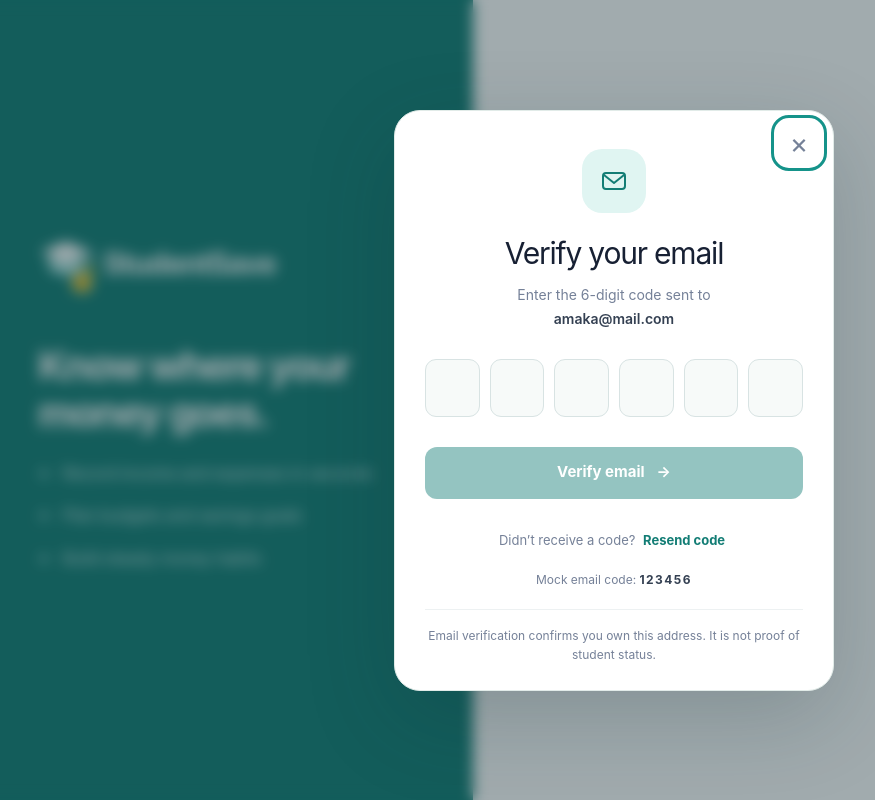
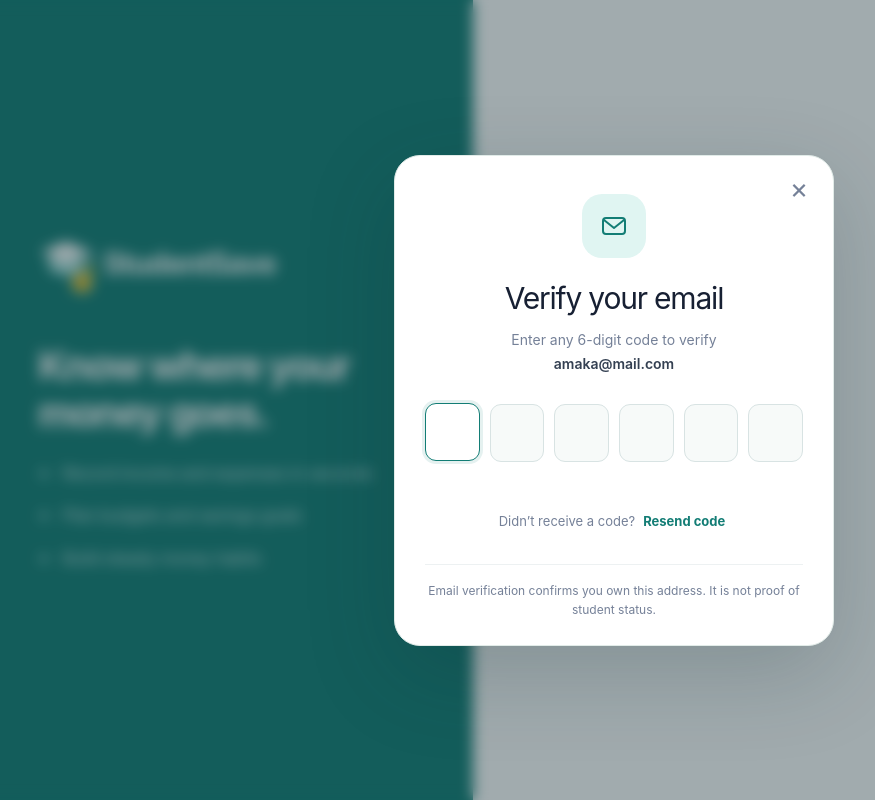
Before and after one commit to Clemkingz/student-save, a Next.js app in the folder apps/web/: page /auth/verify-email in a window 1280 px wide. Shown: the whole page, without its empty margins (26-901 px from the left). Built offline with nearby package versions, Linux system fonts and the light colour scheme.

Commit message:
Refactor code structure for improved readability and maintainability

```diff
--- a/apps/web/src/app/auth/verify-email/page.tsx
+++ b/apps/web/src/app/auth/verify-email/page.tsx
@@ -1,6 +1,6 @@
 "use client";
 
-import { Suspense, useEffect, useRef, useState, type FormEvent } from "react";
+import { Suspense, useEffect, useRef, useState } from "react";
 import { useRouter, useSearchParams } from "next/navigation";
 import { AuthFrame } from "../_components/AuthFrame";
 import modal from "./verification.module.css";
@@ -14,14 +14,13 @@ function VerifyEmailContent() {
   const code = digits.join("");
   const dialogRef = useRef<HTMLDialogElement>(null);
   const inputRefs = useRef<(HTMLInputElement | null)[]>([]);
-  const [error, setError] = useState("");
   const [notice, setNotice] = useState("");
-  const [mockCode, setMockCode] = useState("");
   const [verified, setVerified] = useState(false);
 
   useEffect(() => {
     const dialog = dialogRef.current;
     dialog?.showModal();
+    inputRefs.current[0]?.focus({ preventScroll: true });
     return () => dialog?.close();
   }, []);
 
@@ -29,47 +28,30 @@ function VerifyEmailContent() {
     const saved = localStorage.getItem(storageKey);
     if (saved) {
       try {
-        const record = JSON.parse(saved) as { code?: string; verified?: boolean };
-        if (record.code && /^\d{6}$/.test(record.code)) {
-          setMockCode(record.code);
-          setVerified(Boolean(record.verified));
-          return;
-        }
+        const record = JSON.parse(saved) as { verified?: boolean };
+        setVerified(record.verified === true);
+        return;
       } catch {
         // Replace invalid mock data with a fresh verification record.
       }
     }
-
-    const initialCode = "123456";
-    localStorage.setItem(storageKey, JSON.stringify({ code: initialCode, verified: false }));
-    setMockCode(initialCode);
+    localStorage.setItem(storageKey, JSON.stringify({ verified: false }));
+    setVerified(false);
   }, [storageKey]);
 
   useEffect(() => {
     if (!verified) return;
+    dialogRef.current?.focus({ preventScroll: true });
     const timeout = window.setTimeout(() => {
       router.replace(`/auth/wallet-setup?email=${encodeURIComponent(email)}`);
     }, 1500);
     return () => window.clearTimeout(timeout);
   }, [email, router, verified]);
 
-  function handleSubmit(event: FormEvent<HTMLFormElement>) {
-    event.preventDefault();
+  useEffect(() => {
+    if (verified || !/^\d{6}$/.test(code)) return;
     setNotice("");
-
-    if (!/^\d{6}$/.test(code)) {
-      setError("Enter the 6-digit code from your email.");
-      return;
-    }
-
-    setError("");
-    if (code !== mockCode) {
-      setNotice("");
-      setError("That code doesn’t match. Check the mock code below and try again.");
-      return;
-    }
-
-    localStorage.setItem(storageKey, JSON.stringify({ code: mockCode, verified: true }));
+    localStorage.setItem(storageKey, JSON.stringify({ code, verified: true }));
     const pendingSignup = localStorage.getItem("studentsave:pending-signup");
     if (pendingSignup) {
       try {
@@ -88,17 +70,14 @@ function VerifyEmailContent() {
       }
     }
     setVerified(true);
-  }
+  }, [code, email, storageKey, verified]);
 
   function handleResend() {
-    const nextCode = "123456";
-    localStorage.setItem(storageKey, JSON.stringify({ code: nextCode, verified: false }));
-    setMockCode(nextCode);
+    localStorage.setItem(storageKey, JSON.stringify({ verified: false }));
     setVerified(false);
     setDigits(Array(6).fill(""));
-    inputRefs.current[0]?.focus();
-    setNotice("A new mock verification code is ready: 123456");
-    setError("");
+    inputRefs.current[0]?.focus({ preventScroll: true });
+    setNotice("Mock code resent. Enter any six digits to continue.");
   }
 
   function fillDigits(value: string, index: number) {
@@ -109,9 +88,8 @@ function VerifyEmailContent() {
       [...incoming].forEach((digit, offset) => { next[index + offset] = digit; });
       return next;
     });
-    setError("");
     setNotice("");
-    inputRefs.current[Math.min(index + incoming.length, 5)]?.focus();
+    inputRefs.current[Math.min(index + incoming.length, 5)]?.focus({ preventScroll: true });
   }
 
   function closeModal() {
@@ -123,19 +101,34 @@ function VerifyEmailContent() {
       <dialog
         ref={dialogRef}
         className={modal.dialog}
-        aria-labelledby="verification-title"
+        aria-labelledby={verified ? "verification-success-title" : "verification-title"}
         aria-describedby={verified ? undefined : "verification-description"}
+        onKeyDown={(event) => {
+          if (verified || event.target instanceof HTMLInputElement || event.ctrlKey || event.metaKey || event.altKey) return;
+          if (/^[0-9]$/.test(event.key)) {
+            event.preventDefault();
+            const nextEmpty = digits.findIndex((digit) => !digit);
+            fillDigits(event.key, nextEmpty === -1 ? 0 : nextEmpty);
+          }
+        }}
         onCancel={(event) => { event.preventDefault(); if (!verified) closeModal(); }}
       >
         <button className={modal.close} type="button" aria-label="Return to sign up" onClick={closeModal} disabled={verified}>×</button>
-        <div className={`${modal.icon} ${verified ? modal.successIcon : ""}`} aria-hidden="true">
-          <svg viewBox="0 0 32 32">{verified ? <path d="m8 16 5.2 5.2L24 10.5" /> : <><rect x="5" y="8" width="22" height="16" rx="3" /><path d="m6 10 10 8 10-8" /></>}</svg>
-        </div>
-        <h1 id="verification-title">{verified ? "Email verified" : "Verify your email"}</h1>
-        {verified ? <p className={modal.description} role="status">Taking you to wallet setup…</p> : <>
-          <p className={modal.description} id="verification-description">Enter the 6-digit code sent to <strong>{email}</strong></p>
-          <form onSubmit={handleSubmit} noValidate>
-            <div className={modal.digits} role="group" aria-label="Six-digit verification code">
+        <div className={modal.stage}>
+          <div className={`${modal.entry} ${verified ? modal.hidden : ""}`} inert={verified} aria-hidden={verified}>
+            <div className={modal.icon} aria-hidden="true">
+              <svg viewBox="0 0 32 32"><rect x="5" y="8" width="22" height="16" rx="3" /><path d="m6 10 10 8 10-8" /></svg>
+            </div>
+            <h1 id="verification-title">Verify your email</h1>
+          <p className={modal.description} id="verification-description">Enter any 6-digit code to verify <strong>{email}</strong></p>
+          <div>
+            <div className={modal.digits} role="group" aria-label="Six-digit verification code"
+              onClick={(event) => {
+                if (event.target !== event.currentTarget) return;
+                const nextEmpty = digits.findIndex((digit) => !digit);
+                inputRefs.current[nextEmpty === -1 ? 0 : nextEmpty]?.focus({ preventScroll: true });
+              }}
+            >
               {digits.map((digit, index) => <input
                 key={index}
                 ref={(element) => { inputRefs.current[index] = element; }}
@@ -143,15 +136,12 @@ function VerifyEmailContent() {
                 inputMode="numeric"
                 autoComplete={index === 0 ? "one-time-code" : "off"}
                 aria-label={`Digit ${index + 1} of 6`}
-                aria-invalid={Boolean(error)}
-                aria-describedby={error ? "verification-error" : "mock-code"}
                 value={digit}
                 autoFocus={index === 0}
                 onFocus={(event) => event.target.select()}
                 onChange={(event) => {
                   if (!event.target.value) {
                     setDigits((current) => current.map((value, position) => position === index ? "" : value));
-                    setError("");
                     setNotice("");
                   } else fillDigits(event.target.value, index);
                 }}
@@ -160,26 +150,30 @@ function VerifyEmailContent() {
                   if (event.key === "Backspace" && !digit && index > 0) {
                     event.preventDefault();
                     setDigits((current) => current.map((value, position) => position === index - 1 ? "" : value));
-                    inputRefs.current[index - 1]?.focus();
-                    setError("");
+                    inputRefs.current[index - 1]?.focus({ preventScroll: true });
                   }
                   if (event.key === "ArrowLeft" || event.key === "ArrowRight") {
                     event.preventDefault();
-                    inputRefs.current[Math.max(0, Math.min(5, index + (event.key === "ArrowLeft" ? -1 : 1)))]?.focus();
+                    inputRefs.current[Math.max(0, Math.min(5, index + (event.key === "ArrowLeft" ? -1 : 1)))]?.focus({ preventScroll: true });
                   }
                 }}
               />)}
             </div>
             <div className={modal.feedback}>
-              {error && <p className={modal.error} id="verification-error" role="alert">{error}</p>}
               {notice && <p role="status">{notice}</p>}
             </div>
-            <button className={modal.verify} type="submit" disabled={code.length !== 6 || !mockCode}>Verify email <span aria-hidden="true">→</span></button>
-          </form>
+          </div>
           <p className={modal.resend}>Didn’t receive a code? <button type="button" onClick={handleResend}>Resend code</button></p>
-          <p className={modal.mock} id="mock-code">Mock email code: <strong>{mockCode || "Loading…"}</strong></p>
           <p className={modal.hint}>Email verification confirms you own this address. It is not proof of student status.</p>
-        </>}
+          </div>
+          <div className={`${modal.success} ${verified ? modal.visible : ""}`} inert={!verified} aria-hidden={!verified}>
+            <div className={`${modal.icon} ${verified ? modal.successIcon : ""}`} aria-hidden="true">
+              <svg viewBox="0 0 32 32"><path d="m8 16 5.2 5.2L24 10.5" /></svg>
+            </div>
+            <h1 id="verification-success-title">Email verified</h1>
+            <p className={modal.description} role="status">{verified ? "Taking you to wallet setup…" : ""}</p>
+          </div>
+        </div>
       </dialog>
     </AuthFrame>
   );
--- a/apps/web/src/app/auth/verify-email/verification.module.css
+++ b/apps/web/src/app/auth/verify-email/verification.module.css
@@ -1,4 +1,4 @@
-.dialog { width: min(440px, calc(100% - 32px)); max-height: calc(100dvh - 32px); margin: auto; padding: 38px 30px 26px; overflow-y: auto; border: 1px solid #e1ebe8; border-radius: 26px; color: #172033; background: #fff; box-shadow: 0 28px 90px #102c3433; text-align: center; animation: modalEnter .4s cubic-bezier(.16, 1, .3, 1) both; }
+.dialog { box-sizing: border-box; width: min(440px, calc(100% - 32px)); max-height: calc(100vh - 32px); max-height: calc(100dvh - 32px); overscroll-behavior: contain; scrollbar-width: thin; margin: auto; padding: clamp(28px, 5vh, 38px) clamp(16px, 5vw, 30px) 26px; overflow-y: auto; border: 1px solid #e1ebe8; border-radius: 26px; color: #172033; background: #fff; box-shadow: 0 28px 90px #102c3433; text-align: center; animation: modalEnter .4s cubic-bezier(.16, 1, .3, 1) both; }
 .dialog::backdrop { background: #142d3666; backdrop-filter: blur(7px); animation: backdropEnter .3s ease both; }
 .close { position: absolute; top: 10px; right: 12px; width: 44px; height: 44px; border: 0; border-radius: 12px; color: #758198; background: transparent; font-size: 28px; cursor: pointer; }
 .close:hover { color: #137d75; background: #f0f8f6; }
@@ -8,25 +8,27 @@
 .description { margin: 0; color: #758198; font-size: 14px; line-height: 1.7; overflow-wrap: anywhere; }
 .description strong { display: block; color: #344052; font-weight: 600; }
 .digits { display: grid; grid-template-columns: repeat(6, minmax(0, 1fr)); gap: clamp(5px, 2vw, 10px); margin-top: 28px; }
-.digits input { width: 100%; min-width: 0; height: clamp(46px, 13vw, 58px); padding: 0; border: 1px solid #d8e3e3; border-radius: 11px; color: #172033; background: #f7faf9; text-align: center; font-family: inherit; font-size: clamp(20px, 6vw, 26px); font-weight: 600; caret-color: #137d75; transition: border-color .18s, box-shadow .18s, background .18s, transform .18s; }
-.digits input:focus { outline: none; border-color: #137d75; background: #fff; box-shadow: 0 0 0 3px #137d751c; transform: translateY(-2px); }
-.digits input[aria-invalid="true"] { border-color: #dc6b6b; background: #fffafa; }
+.digits input { box-sizing: border-box; width: 100%; min-width: 0; height: clamp(46px, 13vw, 58px); padding: 0; border: 1px solid #d8e3e3; border-radius: 11px; color: #172033; background: #f7faf9; text-align: center; font-family: inherit; font-size: clamp(20px, 6vw, 26px); font-weight: 600; caret-color: #137d75; transition: border-color .18s, box-shadow .18s, background .18s, transform .18s; }
+.digits input:focus { outline: none; border-color: #137d75; background: #fff; box-shadow: 0 0 0 3px #137d751c; transform: translateY(-1px); }
 .feedback { min-height: 30px; padding: 8px 0; color: #176d67; font-size: 12px; line-height: 1.5; }
 .feedback p { margin: 0; }
-.feedback .error { color: #b91c1c; }
-.verify { display: flex; width: 100%; min-height: 52px; justify-content: center; align-items: center; gap: 12px; border: 0; border-radius: 12px; color: #fff; background: #137d75; font: inherit; font-size: 15px; font-weight: 700; cursor: pointer; transition: transform .18s, background .18s, box-shadow .18s; }
-.verify:hover:not(:disabled) { transform: translateY(-2px); background: #0d6f69; box-shadow: 0 8px 20px #137d7529; }
-.verify:disabled { opacity: .45; cursor: not-allowed; }
-.verify span { transition: transform .18s; }
-.verify:hover:not(:disabled) span { transform: translateX(3px); }
-.resend { margin: 20px 0 8px; color: #758198; font-size: 13px; }
+.resend { display: flex; flex-wrap: wrap; align-items: center; justify-content: center; column-gap: 4px; margin: 8px 0; color: #758198; font-size: 13px; }
 .resend button { min-height: 44px; padding: 0 4px; border: 0; color: #137d75; background: transparent; font: inherit; font-weight: 700; cursor: pointer; }
 .dialog button:focus-visible { outline: 3px solid #15938a; outline-offset: 3px; }
-.mock { margin: 0; color: #758198; font-size: 12px; }
-.mock strong { color: #344052; letter-spacing: .12em; }
 .hint { margin: 20px 0 0; padding-top: 16px; border-top: 1px solid #edf1f2; color: #758198; font-size: 12px; line-height: 1.6; }
 .successIcon { border-radius: 50%; color: #fff; background: #137d75; animation: iconEnter .4s ease both; }
 .successIcon path { stroke-dasharray: 30; stroke-dashoffset: 30; animation: drawCheck .4s .15s ease forwards; }
+.stage { display: grid; min-width: 0; }
+.entry, .success { grid-area: 1 / 1; min-width: 0; transition: opacity .25s ease, transform .35s cubic-bezier(.16, 1, .3, 1), visibility .25s; }
+.entry { opacity: 1; transform: translateY(0); }
+.entry.hidden { visibility: hidden; opacity: 0; transform: translateY(-8px); pointer-events: none; }
+.success { display: flex; flex-direction: column; align-items: center; justify-content: center; visibility: hidden; opacity: 0; transform: translateY(12px); pointer-events: none; }
+.success.visible { visibility: visible; opacity: 1; transform: translateY(0); transition-delay: .12s; }
+.close { transition: color .2s ease, background .2s ease, opacity .2s ease; touch-action: manipulation; }
+.close:disabled { opacity: 0; pointer-events: none; }
+.digits input { scroll-margin-block: 24px; -webkit-appearance: none; appearance: none; }
+.resend button { touch-action: manipulation; }
+@media (max-height: 540px) { .dialog { padding-top: 24px; padding-bottom: 18px; } .icon { width: 48px; height: 48px; margin-bottom: 14px; border-radius: 15px; } .digits { margin-top: 18px; } .hint { margin-top: 12px; padding-top: 12px; } }
 @keyframes modalEnter { from { opacity: 0; transform: translateY(18px) scale(.96); } to { opacity: 1; transform: translateY(0) scale(1); } }
 @keyframes backdropEnter { from { opacity: 0; } to { opacity: 1; } }
 @keyframes iconEnter { from { opacity: 0; transform: scale(.8); } to { opacity: 1; transform: scale(1); } }
```
Also changed, not shown: 1 other file (tests, documents, lock files or other folders).
